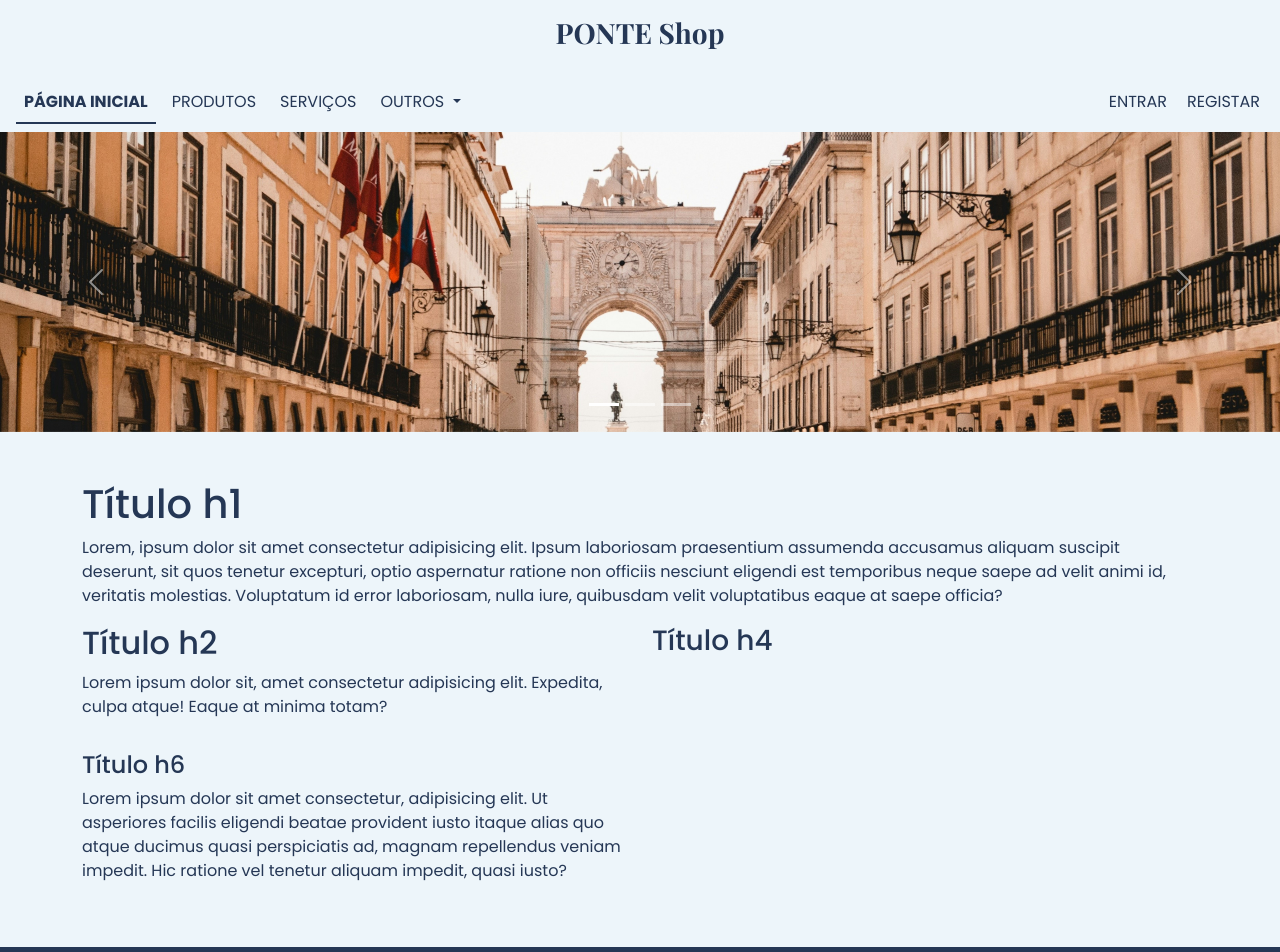
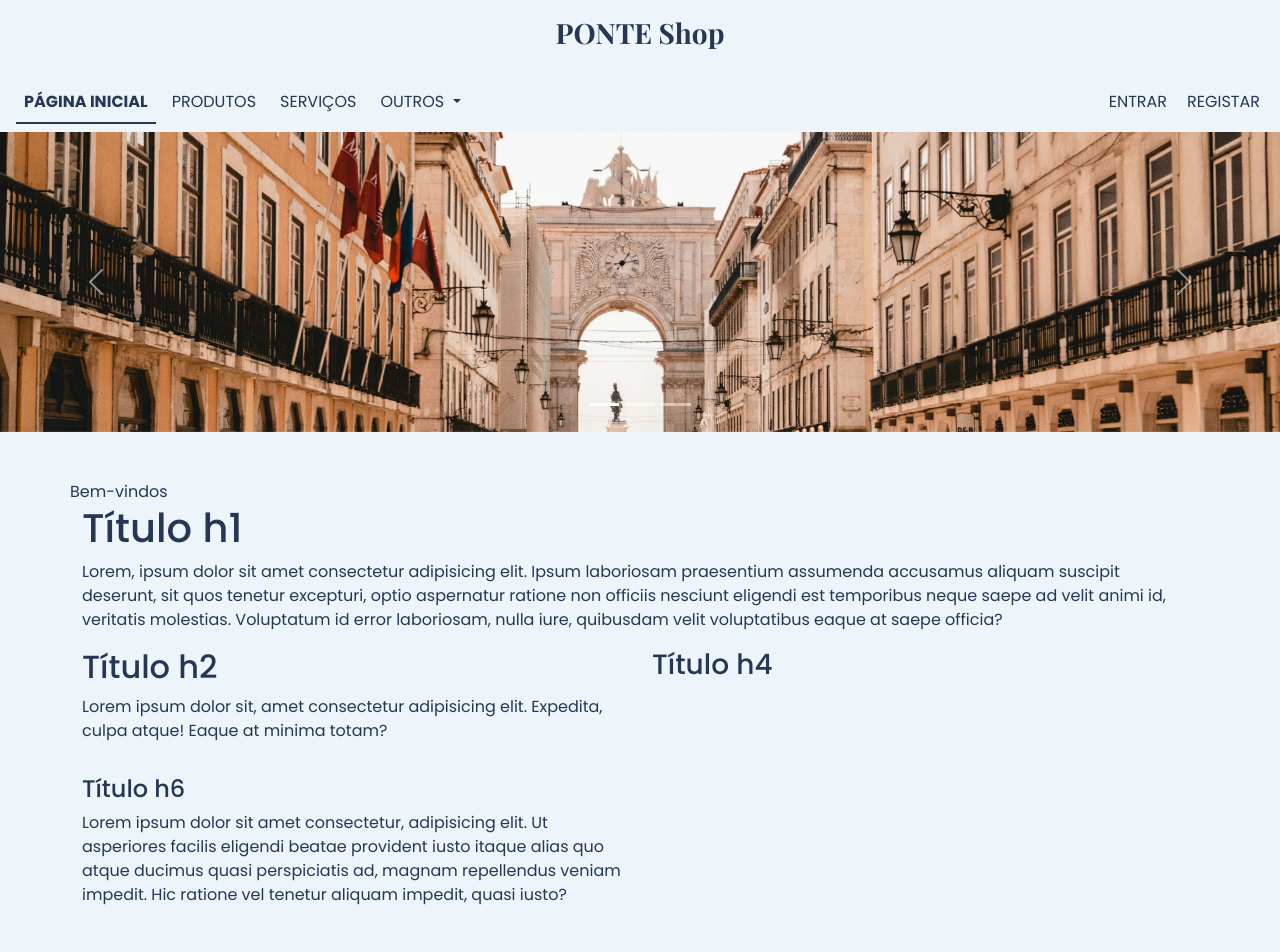
Before and after one commit to rodrigomm02/rodrigomm02.github.io, a plain HTML site: page index.html in a window 1280 px wide. Shown: the top 952 px of the page. Drawn offline with nearby package versions, Linux system fonts and the light colour scheme; a web font is replaced by a local one.

Commit message:
fdgdfgsdg

```diff
--- a/index.html
+++ b/index.html
@@ -106,7 +106,7 @@
   <!-- Conteúdo principal -->
   <main class="container mt-5 overflow-hidden">
     <div class="row">
-
+      Bem-vindos
       <section class="col-sm-12">
         <h1 class="h1">Título h1</h1>
         Lorem, ipsum dolor sit amet consectetur adipisicing elit. Ipsum laboriosam praesentium assumenda accusamus
```
